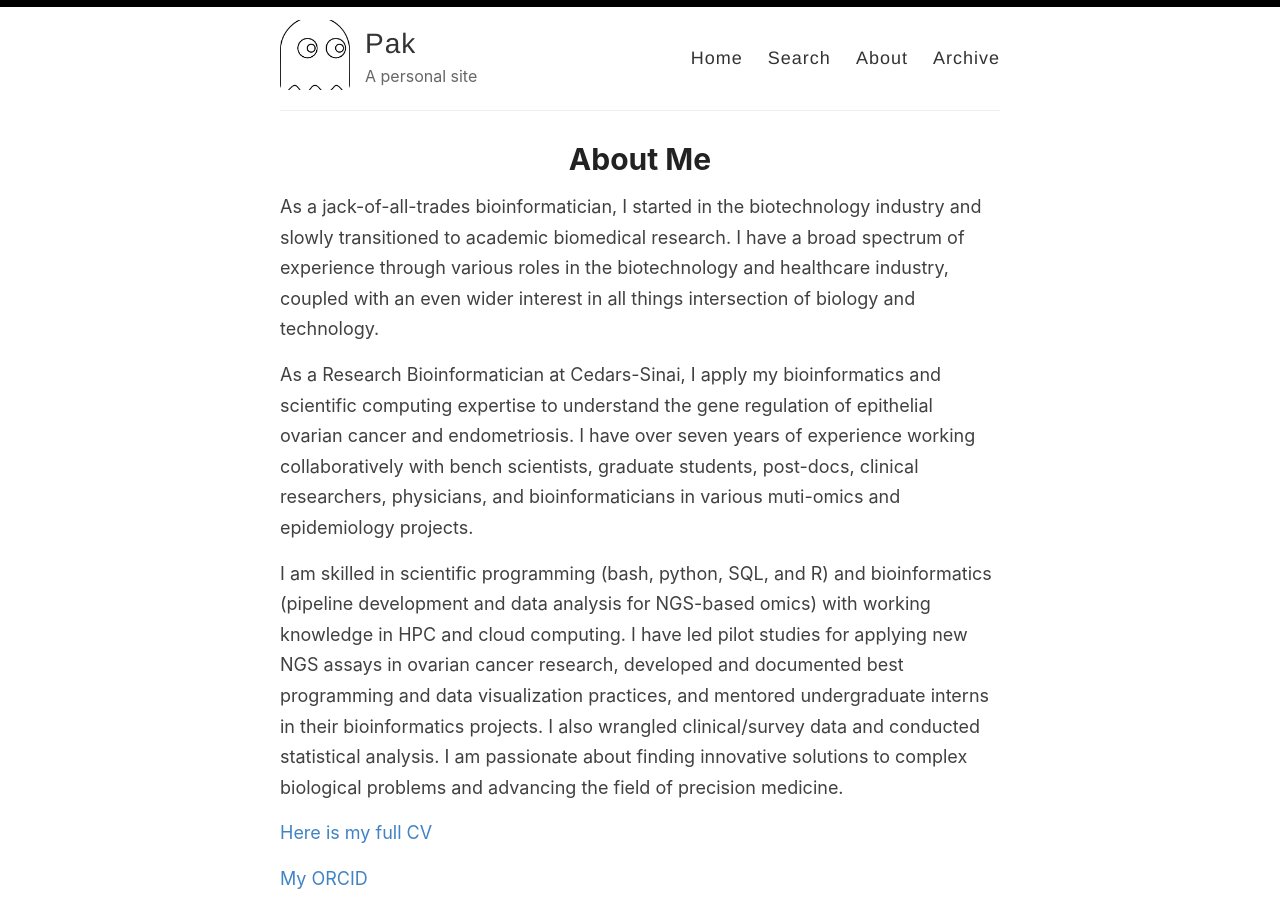
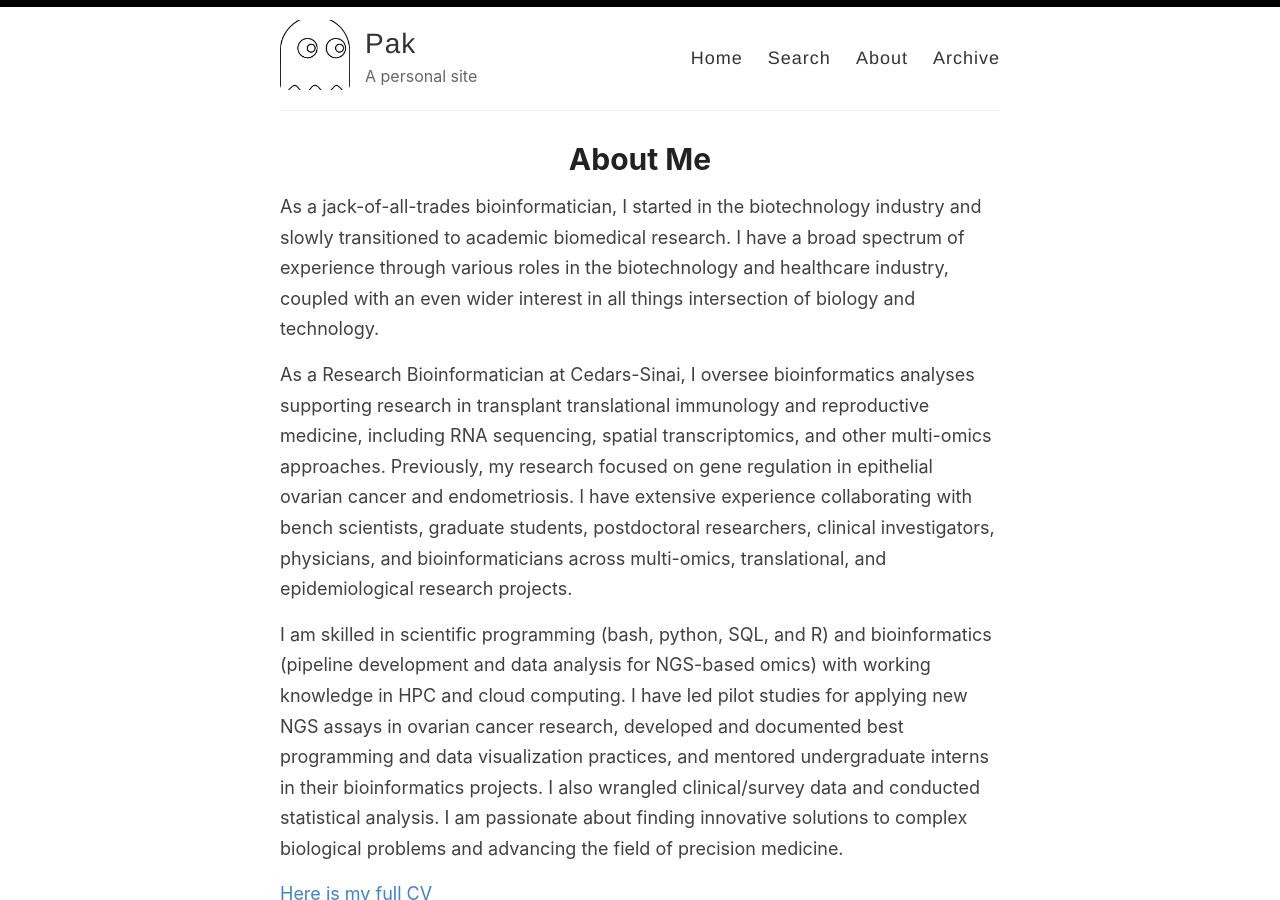
Before and after one commit to sfpacman/sfpacman.github.io, a Jekyll site: the page built from _pages/about.md, in a window 1280 px wide and 900 px high. Built offline with Jekyll 4.4.1, drawn with Linux system fonts in a browser that asks for light colours.

Commit message:
Revise about page bioinformatics description
Updated bioinformatics experience and focus areas.

```diff
--- a/_pages/about.md
+++ b/_pages/about.md
@@ -6,7 +6,7 @@ permalink: /about/
 
 As a jack-of-all-trades bioinformatician, I started in the biotechnology industry and slowly transitioned to academic biomedical research. I have a broad spectrum of experience through various roles in the biotechnology and healthcare industry, coupled with an even wider interest in all things intersection of biology and technology.
 
-As a Research Bioinformatician at Cedars-Sinai, I apply my bioinformatics and scientific computing expertise to understand the gene regulation of epithelial ovarian cancer and endometriosis. I have over seven years of experience working collaboratively with bench scientists, graduate students, post-docs, clinical researchers, physicians, and bioinformaticians in various muti-omics and epidemiology projects.
+As a Research Bioinformatician at Cedars-Sinai, I oversee bioinformatics analyses supporting research in transplant translational immunology and reproductive medicine, including RNA sequencing, spatial transcriptomics, and other multi-omics approaches. Previously, my research focused on gene regulation in epithelial ovarian cancer and endometriosis. I have extensive experience collaborating with bench scientists, graduate students, postdoctoral researchers, clinical investigators, physicians, and bioinformaticians across multi-omics, translational, and epidemiological research projects.
 
 I am skilled in scientific programming (bash, python, SQL, and R) and bioinformatics (pipeline development and data analysis for NGS-based omics) with working knowledge in HPC and cloud computing. I have led pilot studies for applying new NGS assays in ovarian cancer research, developed and documented best programming and data visualization practices, and mentored undergraduate interns in their bioinformatics projects. I also wrangled clinical/survey data and conducted statistical analysis. I am passionate about finding innovative solutions to complex biological problems and advancing the field of precision medicine.
 
```
